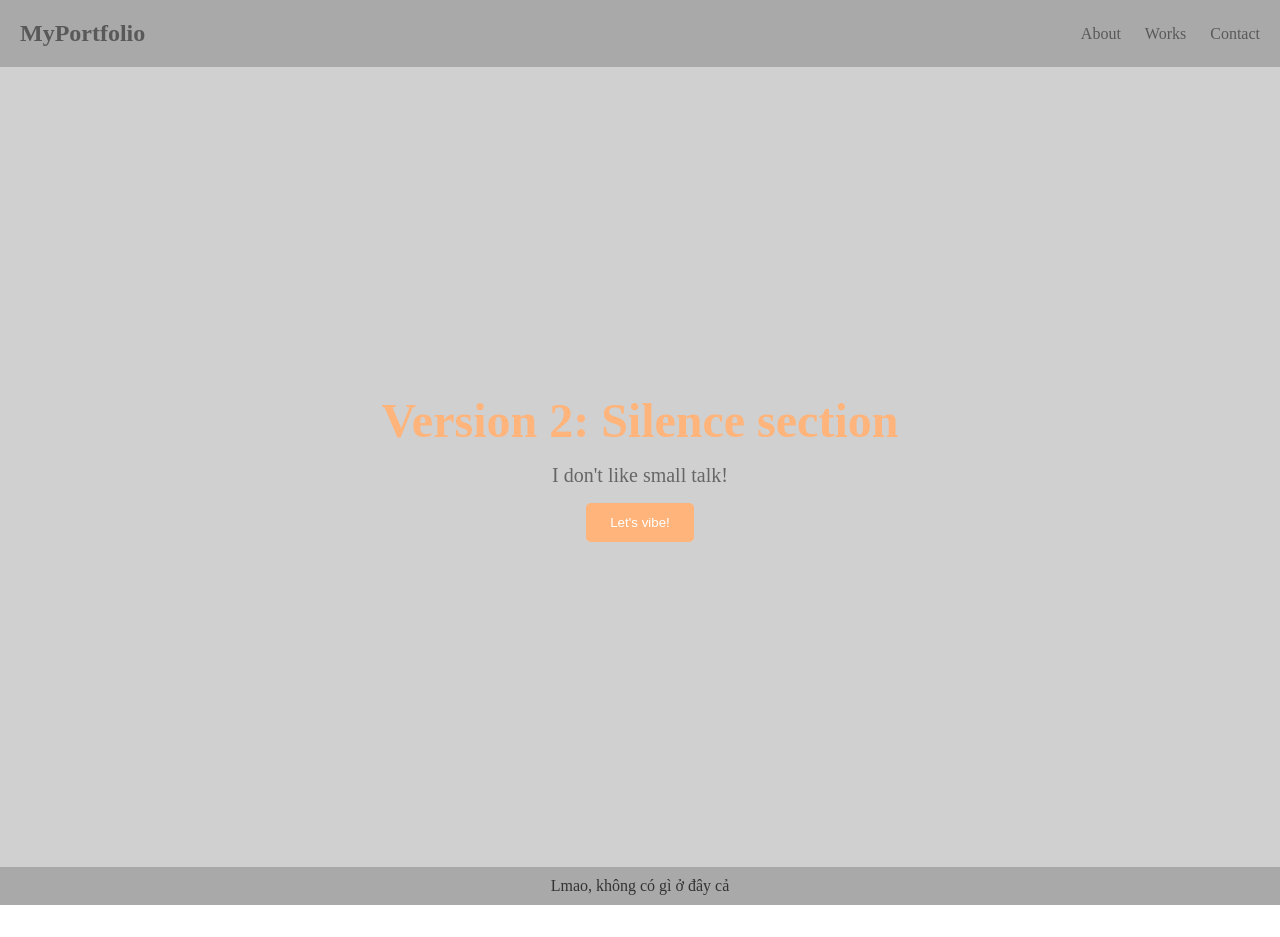
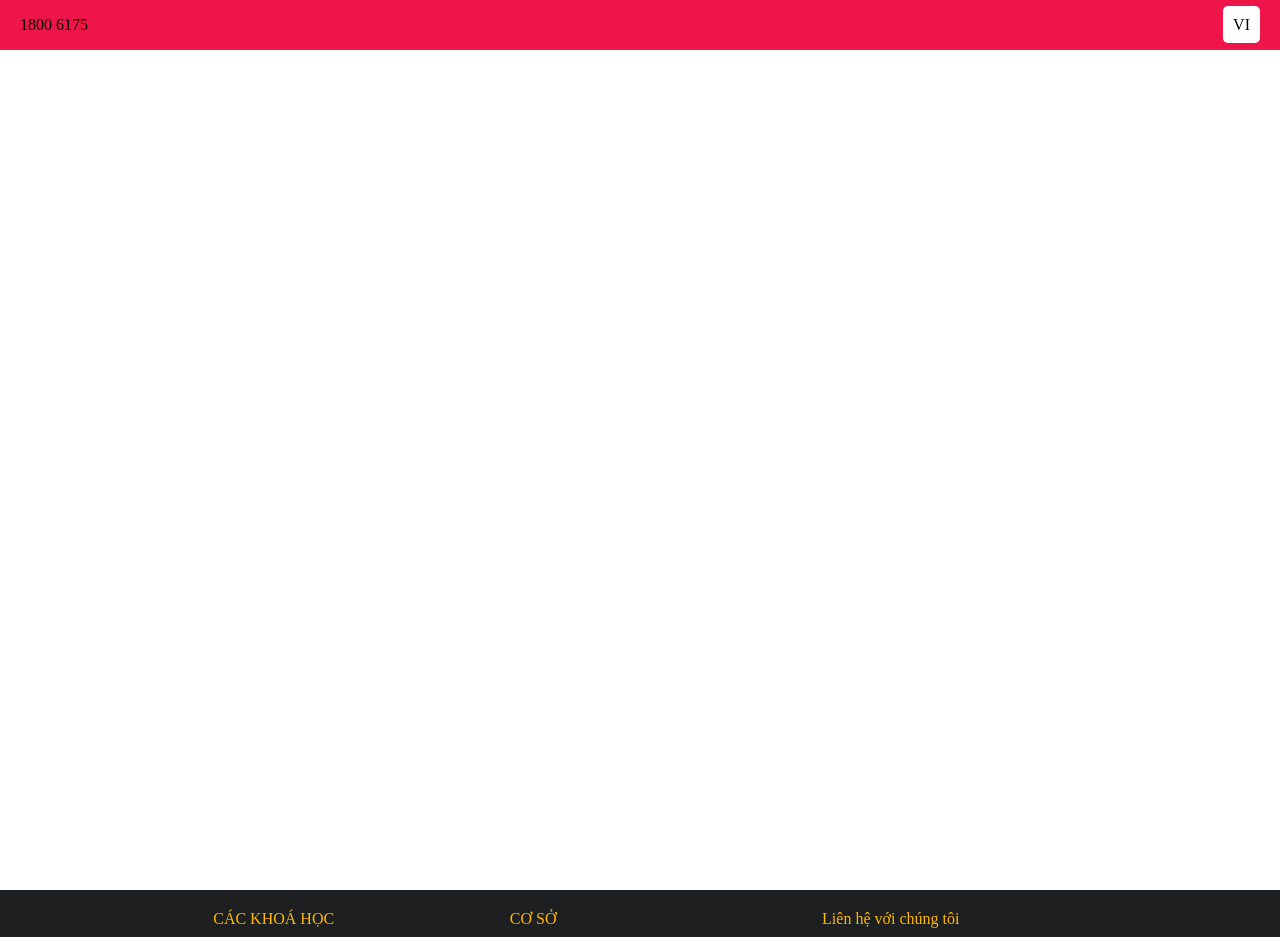
Before and after one commit to ippapi/ie104_final_project, a Next.js app: page / in a window 1280 px wide. Shown: the top 937 px of the page. Before the commit the page ends 905 px from the top, so only its background shows below. Built offline with nearby package versions, Linux system fonts and the light colour scheme.

Commit message:
dont try me

```diff
--- a/components/index/HomeContent.jsx
+++ /dev/null
@@ -1,34 +0,0 @@
-import React from 'react';
-import styles from '@/styles/Home.module.css';
-
-const variant_content = {
-  variant1: {
-    title: 'Version 1: Work only',
-    main_content: '100% focus, 100% locked in',
-    button_content: "Let's cooperate!",
-  },
-  variant2: {
-    title: 'Version 2: Silence section',
-    main_content: "I don't like small talk!",
-    button_content: "Let's vibe!",
-  },
-  variant3: {
-    title: 'Version 3: Hidden one',
-    main_content: 'I do hide world from this!',
-    button_content: "Let's rock!",
-  }
-};
-
-const HomeContent = ({ variant }) => {
-  const content = variant_content[variant]
-
-  return (
-    <div className={styles.home__content}>
-      <h1 className={`${styles.home__title} ${styles[`title--${variant}`]}`}>{content.title}</h1>
-      <p className={`${styles.home__maincontent} ${styles[`content--${variant}`]}`}>{content.main_content}</p>
-      <button className={`${styles.home__button} ${styles[`button--${variant}`]}`}>{content.button_content}</button>
-    </div>
-  );
-};
-
-export default HomeContent;
--- a/components/layouts/Footer.jsx
+++ b/components/layouts/Footer.jsx
@@ -1,9 +1,30 @@
-import React from "react";
+import React from 'react';
+import styles from '@/styles/Layout.module.css';
 
-const Navbar = () => {
-    return (<>
-        Lmao, không có gì ở đây cả
-    </>)
+const Footer = () => {
+  return (
+    <footer className={styles['layout__footer']}>
+        <div className={styles['layout__footer-section']}>
+            <p className={styles['layout__footer-title']}>CÁC KHOÁ HỌC</p>
+            <p>Khóa học tiếng Anh cho trẻ 1-2 tuổi</p>
+            <p>Khóa học tiếng Anh cho trẻ 3-8 tuổi</p>
+            <p>Khóa học tiếng Anh cho trẻ 9-12 tuổi</p>
+            <p>Khóa học tiếng Anh cho trẻ 13-18 tuổi</p>
+        </div>
+
+        <div className={styles['layout__footer-section']}>
+            <p className={styles['layout__footer-title']}>CƠ SỞ</p>
+            <p>85-86 Thái Hà, Hà nội</p>
+            <p>Đường Vĩnh Viễn, Quận 1, Hồ Chí Minh</p>
+        </div>
+
+        <div className={styles['layout__footer-section']}>
+            <p className={styles['layout__footer-title']}>Liên hệ với chúng tôi</p>
+            <p>Email: info@kidsandus.net.vn</p>
+            <p>Hotline: 1800 6175</p>
+        </div>
+    </footer>
+  );
 };
 
-export default Navbar;
+export default Footer;
--- /dev/null
+++ b/components/layouts/Header.jsx
@@ -0,0 +1,24 @@
+import React, { useState } from "react";
+import styles from "@/styles/Layout.module.css";
+import Dropdown from "@/components/ui/DropDown";
+
+const Header = () => {
+  const [language, setLanguage] = useState("VI");
+
+  const changeLanguage = (language) => {
+    setLanguage(language);
+  };
+
+  const languageOptions = ["VI", "EN"];
+
+  return (
+    <>
+      <span className={styles['layout__header-phoneNumber']}>1800 6175</span>
+      <div className={styles['layout__header-dropdown']}>
+        <Dropdown label={language} options={languageOptions} onSelect={changeLanguage}/>
+      </div>
+    </>
+  );
+};
+
+export default Header;
--- a/components/layouts/Layouts.jsx
+++ b/components/layouts/Layouts.jsx
@@ -1,25 +1,21 @@
 import styles from '@/styles/Layout.module.css'
 
 import React from 'react';
-import Navbar from '@/components/layouts/Navbar';
+import Header from '@/components/layouts/Header';
 import Footer from '@/components/layouts/Footer';
-import { useLayout } from '@/context/LayoutContext'
 
 const Layout = ({ children }) => {
-  const { variant } = useLayout();
-  const layoutClass = `${styles.layout} ${styles[`layout--${variant}`]}`;
-
   return (
-    <div className = {layoutClass}>
-      <header className = { styles.layout__header }>
-        <Navbar variant={variant}/>
+    <div>
+      <header className = { styles['layout__header'] }>
+        <Header />
       </header>
 
-      <main className = { styles.layout__main }>
+      <main className = { styles['layout__main'] }>
         { children }
       </main>
 
-      <footer className = { styles.layout__footer }>
+      <footer className = { styles['layout__footer']}>
         <Footer />
       </footer>
     </div>
--- a/components/layouts/Navbar.jsx
+++ /dev/null
@@ -1,50 +0,0 @@
-import React from 'react';
-import Link from 'next/link';
-import styles from '@/styles/Layout.module.css';
-
-const Nav = ({ variant }) => {
-    return (
-        <header className={`${styles.layout__header} ${styles[`layout--${variant}`]}`}>
-            <nav className={styles.nav__container}>
-                <NavLogo variant={variant} />
-                <NavMenu variant={variant} />
-            </nav>
-        </header>
-    );
-};
-
-const NavMenu = ({ variant }) => {
-    const menuItems = [
-        { path: '/about', label: 'About' },
-        { path: '/works', label: 'Works' },
-        { path: '/contact', label: 'Contact' },
-    ];
-
-    return (
-        <ul className={styles.nav__menu}>
-            {menuItems.map((item) => (
-                <NavItem key={item.path} path={item.path} label={item.label} variant={variant} />
-            ))}
-        </ul>
-    );
-};
-
-const NavLogo = ({ variant }) => {
-    return (
-        <Link href="/" className={`${styles.nav__logo} ${styles[`layout--${variant}`]}`}>
-            MyPortfolio
-        </Link>
-    );
-};
-
-const NavItem = ({ variant, path, label }) => {
-    return (
-        <li className={styles.nav__item}>
-            <Link href={path} className={`${styles.nav__link} ${styles[`layout--${variant}`]}`}>
-                {label}
-            </Link>
-        </li>
-    );
-};
-
-export default Nav;
--- /dev/null
+++ b/components/ui/DropDown.jsx
@@ -0,0 +1,31 @@
+import React, { useState } from "react";
+import styles from "@/styles/DropDown.module.css";
+
+const Dropdown = ({ options, onSelect, label }) => {
+  const [isOpen, setIsOpen] = useState(false);
+
+  const openDropDown = () => {
+    setIsOpen(true);
+  };
+
+  const closeDropDown = () => {
+    setIsOpen(false);
+  };
+
+  return (
+    <div className={styles.dropDown} onMouseEnter={openDropDown} onMouseLeave={closeDropDown}>
+      <span className={styles.dropDown__label}>{label}</span>
+      {isOpen && (
+        <div className={styles.dropDown__drawer}>
+          {options.map((option) => (
+            <div className={styles.dropDown__item} onClick={() => onSelect(option)}>
+              {option}
+            </div>
+          ))}
+        </div>
+      )}
+    </div>
+  );
+};
+
+export default Dropdown;
--- a/pages/index.jsx
+++ b/pages/index.jsx
@@ -1,6 +1,5 @@
 import React from 'react';
 import { useLayout } from '@/context/LayoutContext';
-import HomeContent from '@/components/index/HomeContent';
 import styles from '@/styles/Home.module.css';
 
 const Home = () => {
@@ -8,7 +7,7 @@ const Home = () => {
 
   return (
     <div className={styles.home}>
-      <HomeContent variant={variant}/>
+
     </div>
   );
 }
--- /dev/null
+++ b/styles/DropDown.module.css
@@ -0,0 +1,37 @@
+  .dropDown {
+    position: relative;
+    display: inline-block;
+  }
+
+  .dropDown__label {
+    padding: 10px;
+    cursor: pointer;
+    background-color: #fff;
+    border-radius: 5px;
+  }
+
+  .dropDown__drawer {
+    position: absolute;
+    top: 100%;
+    left: 0;
+    background-color: white;
+    width: max-content;
+    display: flex;
+    flex-direction: column;
+    visibility: hidden;
+  }
+
+  .dropDown:hover .dropDown__drawer {
+    visibility: visible;
+  }
+
+  .dropDown__item {
+    padding: 10px;
+    cursor: pointer;
+    background-color: #fff;
+    color: #333;
+  }
+
+  .dropDown__item:hover {
+    background-color: #f1f1f1;
+  }
--- a/styles/Layout.module.css
+++ b/styles/Layout.module.css
@@ -1,105 +1,29 @@
-.layout {
+.layout__header {
     display: flex;
-    flex-direction: column;
-    min-height: 100vh;
-    transition: background-color 1s ease;
+    justify-content: space-between;
+    align-items: center;
+    height: 50px;
+    padding: 20px;
+    background: #ee154b;
 }
 
-/* Header styles */
-.layout__header {
-    padding: 10px;
-    text-align: center;
-    transition: background-color 1s ease;
-    position: sticky;
-    top: 0;
+.layout__main {
+    padding: 20px;
 }
 
 .layout__footer {
+    background-color: #1d1f21;
+    color: #fff;
+    display: flex;
+    justify-content: center;
     padding: 10px;
-    text-align: center;
-    transition: background-color 1s ease;
+  }
+
+.layout__footer-section {
+    margin-right: 50px;
 }
 
-.layout__main {
-    flex: 1;
-    transition: background-color 1s ease;
+.layout__footer-title {
+    color: #ffb700;
+    margin-bottom: 10px;
 }
-
-.nav__container {
-    display: flex;
-    align-items: center;
-    justify-content: space-between;
-}
-
-.nav__menu {
-    display: flex;
-    list-style: none;
-    gap: 1.5rem;
-}
-
-.nav__logo {
-    font-size: 1.5rem;
-    font-weight: bold;
-    text-decoration: none;
-    transition: color 0.3s ease;
-}
-
-.nav__link{
-    text-decoration: none;
-}
-
-.layout__header .nav__logo,
-.layout__header .nav__link {
-    transition: color 1s ease;
-}
-
-.layout--variant1 .layout__main {
-    background-color:#F5FAF3;
-}
-
-.layout--variant2 .layout__main {
-    background-color: #F7F7F7;
-}
-
-.layout--variant3 .layout__main {
-    background-color:#333333;
-}
-
-.layout--variant1 .layout__header,
-.layout--variant1 .layout__footer {
-    background-color: #B5D3C3;
-}
-
-.layout--variant2 .layout__header,
-.layout--variant2 .layout__footer {
-    background-color:#CCCCCC;
-}
-
-.layout--variant3 .layout__header,
-.layout--variant3 .layout__footer {
-    background-color: #1A1A1A;
-}
-
-.layout--variant1 .layout__main,
-.layout--variant1 .layout__footer,
-.layout--variant1 .layout__header,
-.layout--variant1 .layout__header .nav__logo,
-.layout--variant1 .layout__header .nav__link {
-    color: #2F4F4F;
-}
-
-.layout--variant2 .layout__main,
-.layout--variant2 .layout__footer,
-.layout--variant2 .layout__header,
-.layout--variant2 .layout__header .nav__logo,
-.layout--variant2 .layout__header .nav__link {
-    color: #333333;
-}
-
-.layout--variant3 .layout__main,
-.layout--variant3 .layout__footer,
-.layout--variant3 .layout__header,
-.layout--variant3 .layout__header .nav__logo,
-.layout--variant3 .layout__header .nav__link {
-    color: #F5F5F5;
-}
--- a/styles/globals.css
+++ b/styles/globals.css
@@ -1,4 +1,5 @@
 * {
     margin: 0;
     padding: 0;
+    box-sizing: border-box;
 }
```
Also changed, not shown: styles/Home.module.css (line endings or trailing spaces).
